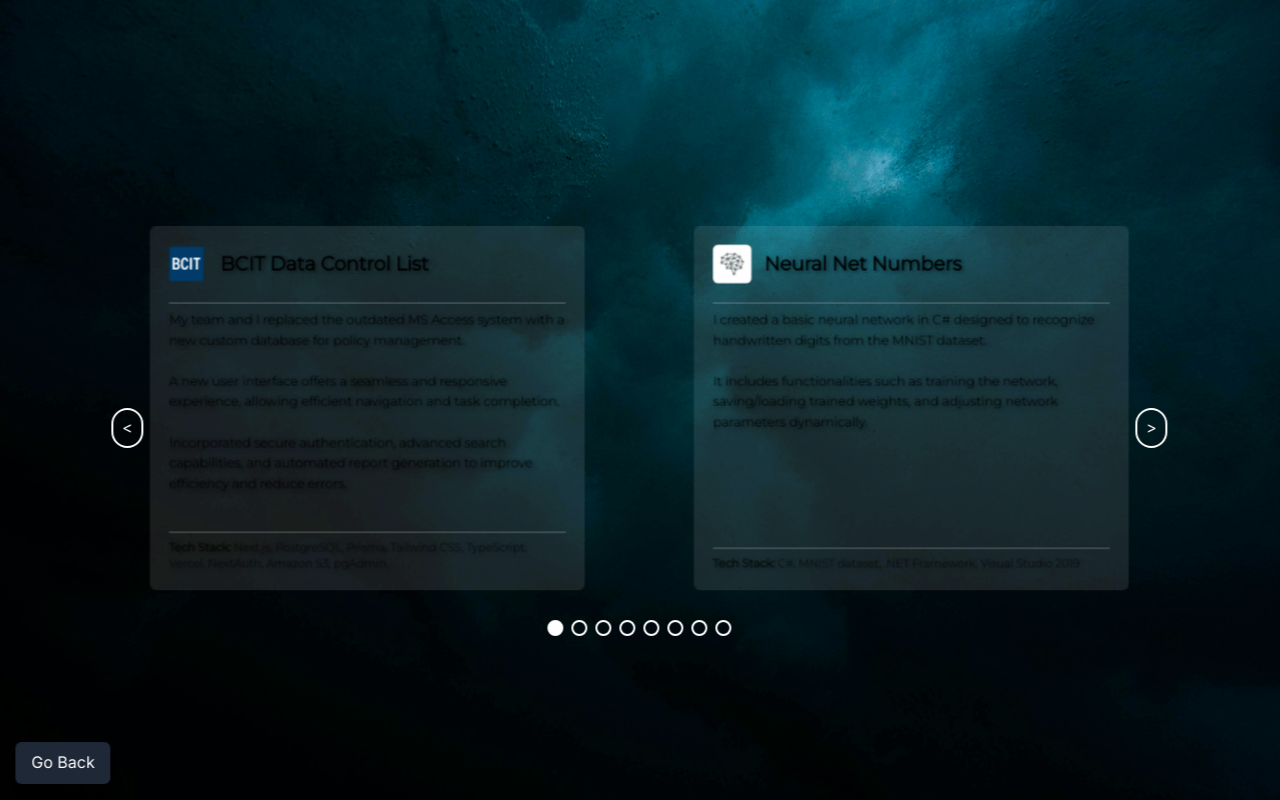
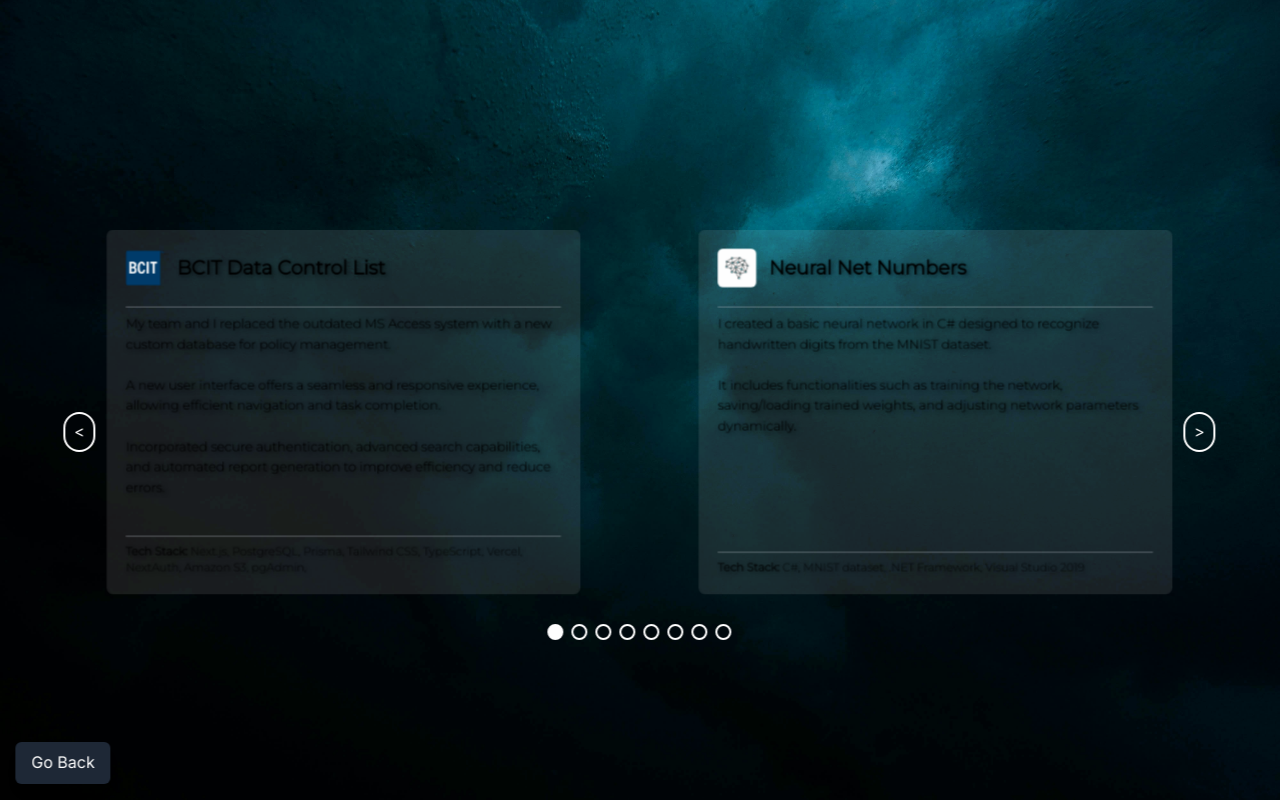
Before and after one commit to Brendan-Doy1e/Portfolio-Website, a Next.js app: page /projects in a window 1280 px wide. Built offline with nearby package versions, Linux system fonts and the light colour scheme.

Commit message:
maybe this will work

```diff
--- a/app/globals.css
+++ b/app/globals.css
@@ -195,11 +195,6 @@ body {
   transform: translateY(-50%);
 }
 
-.px-4 {
-  padding-left: 2rem;
-  padding-right: 2rem;
-}
-
 .text-black {
   color: #000000;
 }
@@ -247,7 +242,6 @@ body {
 .text-shadow-lg {
   text-shadow: 3px 3px 6px rgba(0, 0, 0, 0.7);
 }
-
 
 .custom-dot-list-style {
   display: flex;
@@ -329,27 +323,18 @@ body {
   text-shadow: 3px 3px 6px rgba(0, 0, 0, 0.7);
 }
 
-
-
 .carousel-item.wider-card {
   width: 100%;
   margin: 0 auto;
-}
-
-@media (max-width: 768px) {
-  .carousel-item.wider-card {
-    width: 95%;
-    margin: 0 auto;
-  }
-}
-
-@media (min-width: 1024px) {
-  .carousel-item.wider-card {
-    width: 30%;
-  }
 }
 
 .text-wrap {
   word-wrap: break-word;
   white-space: normal;
 }
+
+@media (max-width: 464px) {
+  .carousel-item {
+    width: 95% !important;
+  }
+}
--- a/app/projects/page.tsx
+++ b/app/projects/page.tsx
@@ -34,9 +34,9 @@ export default function ProjectsPage() {
       exit="out"
       variants={pageVariants}
       transition={pageTransition}
-      className={`min-h-screen flex ${isMobile ? "flex-col justify-start pt-4 px-2" : "items-center justify-center pt-12 px-24"} bg-cover bg-center`}
+      className={`min-h-screen flex ${isMobile ? "flex-col justify-start" : "items-center justify-center pt-14 px-12"} bg-cover bg-center`}
     >
-      <div className={`w-full ${isMobile ? "mt-4" : "mx-auto mb-4 lg:mb-8"}`}>
+      <div className={`w-full ${isMobile ? "mt-0.5" : "mx-auto mb-4 lg:mb-8"}`}>
         <MyCarousel />
       </div>
       <Link href="/" legacyBehavior>
--- a/components/ProjectCard.tsx
+++ b/components/ProjectCard.tsx
@@ -12,7 +12,8 @@ interface ProjectCardProps {
 
 export default function ProjectCard({ title, description, techStack, imageSrc, Url }: ProjectCardProps) {
   return (
-    <Link href={Url || "#"} passHref className="block bg-white bg-opacity-10 backdrop-blur-lg rounded-lg p-6 font-montserrat text-shadow flex flex-col h-full relative">
+    <Link href={Url || "#"} legacyBehavior>
+      <a className="block bg-white bg-opacity-10 backdrop-blur-lg rounded-lg p-6 font-montserrat text-shadow flex flex-col h-full relative w-full sm:w-95">
         <div className="flex items-center mb-4">
           {imageSrc && (
             <div className="w-12 h-12 mr-4 relative">
@@ -21,7 +22,7 @@ export default function ProjectCard({ title, description, techStack, imageSrc, U
           )}
           <h2 className="text-2xl font-semibold">{title}</h2>
         </div>
-      <hr className="my-2 border-gray-300 opacity-50 " />
+        <hr className="my-2 border-gray-300 opacity-50" />
         <div className="flex-grow">
           <p dangerouslySetInnerHTML={{ __html: description }} />
         </div>
@@ -33,6 +34,7 @@ export default function ProjectCard({ title, description, techStack, imageSrc, U
             </p>
           )}
         </div>
+      </a>
     </Link>
   );
 }
```
Lines whose indentation alone changed are shown as unchanged.
